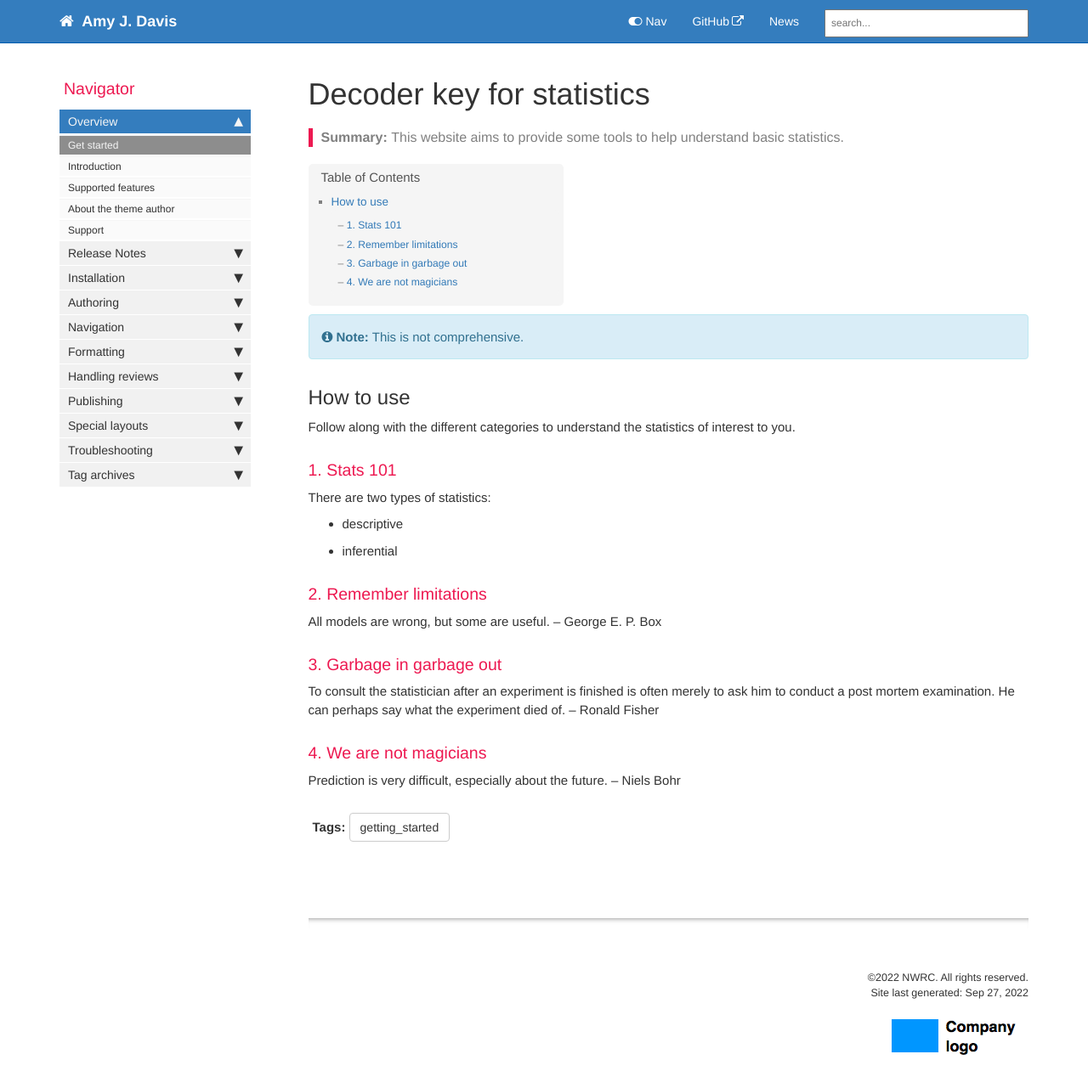
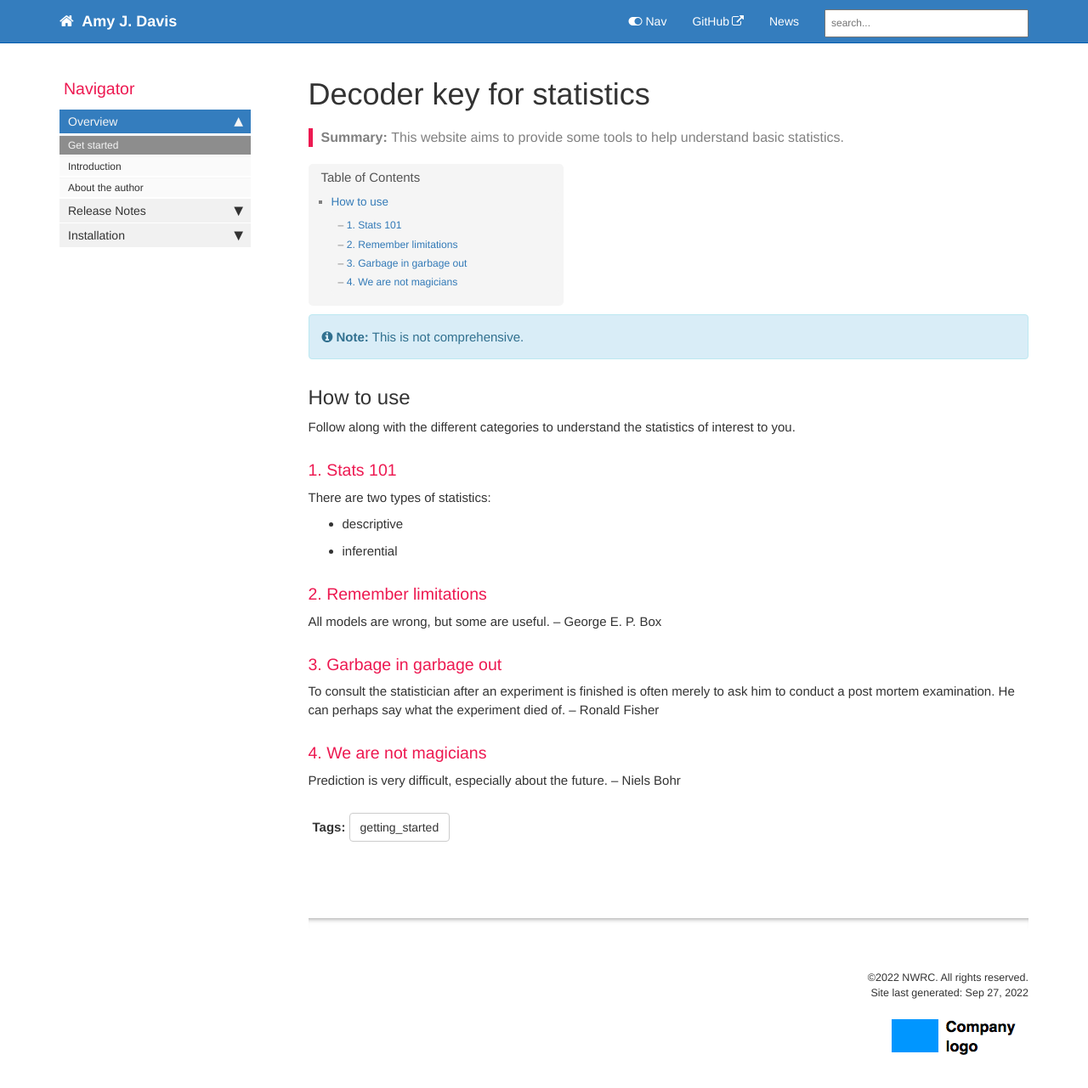
Before and after one commit to AmyJDavis/DocumentsSite, a Jekyll site: the page built from index.md, in a window 1280 px wide and 1318 px high. Shown: the top 1281 px of the window at 85% size. Built offline with Jekyll 4.4.1, drawn with Linux system fonts in a browser that asks for light colours; comment, search, counter and statistics services are not loaded; some of the changed lines change nothing that is shown.

Commit message:
Update mydoc_sidebar.yml

```diff
--- a/_data/sidebars/mydoc_sidebar.yml
+++ b/_data/sidebars/mydoc_sidebar.yml
@@ -31,16 +31,8 @@
       url: /mydoc_introduction.html
       output: web, pdf
 
-    - title: Supported features
-      url: /mydoc_supported_features.html
-      output: web, pdf
-
-    - title: About the theme author
+    - title: About the author
       url: /mydoc_about.html
-      output: web, pdf
-
-    - title: Support
-      url: /mydoc_support.html
       output: web, pdf
 
   - title: Release Notes
@@ -70,227 +62,3 @@
     - title: Install Jekyll on Windows
       url: /mydoc_install_jekyll_on_windows.html
       output: web, pdf
-
-  - title: Authoring
-    output: web, pdf
-
-    folderitems:
-    - title: Pages
-      url: /mydoc_pages.html
-      output: web, pdf
-
-    - title: Posts
-      url: /mydoc_posts.html
-      output: web, pdf
-
-    - title: Lists
-      url: /mydoc_lists.html
-      output: web, pdf
-
-    - title: Conditional logic
-      url: /mydoc_conditional_logic.html
-      output: web, pdf
-
-    - title: Content reuse
-      url: /mydoc_content_reuse.html
-      output: web, pdf
-
-    - title: Collections
-      url: /mydoc_collections.html
-      output: web, pdf
-
-    - title: WebStorm editor tips
-      url: /mydoc_webstorm_text_editor.html
-      output: web, pdf
-
-    - title: Atom editor tips
-      url: /mydoc_atom_text_editor.html
-      output: web, pdf
-
-  - title: Navigation
-    output: web, pdf
-
-    folderitems:
-    - title: Sidebar navigation
-      url: /mydoc_sidebar_navigation.html
-      output: web, pdf
-
-    - title: YAML tutorial in the context of Jekyll
-      url: /mydoc_yaml_tutorial.html
-      output: web, pdf
-
-    - title: Tags
-      url: /mydoc_tags.html
-      output: web, pdf
-
-    - title: Series
-      url: /mydoc_series.html
-      output: web, pdf
-
-  - title: Formatting
-    output: web, pdf
-
-    folderitems:
-    - title: Tooltips
-      url: /mydoc_adding_tooltips.html
-      output: web, pdf
-
-    - title: Alerts
-      url: /mydoc_alerts.html
-      output: web, pdf
-
-    - title: Icons
-      url: /mydoc_icons.html
-      output: web, pdf
-
-    - title: Images
-      url: /mydoc_images.html
-      output: web, pdf
-
-    - title: Code samples
-      url: /mydoc_code_samples.html
-      output: web, pdf
-
-    - title: Labels
-      url: /mydoc_labels.html
-      output: web, pdf
-
-    - title: Links
-      url: /mydoc_hyperlinks.html
-      output: web, pdf
-
-    - title: Navtabs
-      url: /mydoc_navtabs.html
-      output: web, pdf
-
-    - title: Tables
-      url: /mydoc_tables.html
-      output: web, pdf
-
-    - title: Syntax highlighting
-      url: /mydoc_syntax_highlighting.html
-      output: web, pdf
-
-    - title: Workflow maps
-      url: /mydoc_workflow_maps.html
-      output: web, pdf
-
-  - title: Handling reviews
-    output: web, pdf
-
-    folderitems:
-    - title: Commenting on files
-      url: /mydoc_commenting_on_files.html
-      output: web, pdf
-
-#    - title: Git collaboration
-#      url: /mydoc_git_collaboration
-#      output: web, pdf
-
-  - title: Publishing
-    output: web, pdf
-
-    folderitems:
-    - title: Build arguments
-      url: /mydoc_build_arguments.html
-      output: web, pdf
-
-    - title: Themes
-      url: /mydoc_themes.html
-      output: web, pdf
-
-    - title: Generating PDFs
-      url: /mydoc_generating_pdfs.html
-      output: web, pdf
-
-    - title: Help APIs and UI tooltips
-      url: /mydoc_help_api.html
-      output: web, pdf
-
-    - title: Search configuration
-      url: /mydoc_search_configuration.html
-      output: web, pdf
-
-    - title: iTerm profiles
-      url: /mydoc_iterm_profiles.html
-      output: web, pdf
-
-    - title: Pushing builds to server
-      url: /mydoc_push_build_to_server.html
-      output: web, pdf
-
-    - title: Publishing on Github Pages
-      url: /mydoc_publishing_github_pages.html
-      output: web, pdf
-
-  - title: Special layouts
-    output: web, pdf
-
-    folderitems:
-    - title: Knowledge-base layout
-      url: /mydoc_kb_layout.html
-      output: web, pdf
-
-    - title: Glossary layout
-      url: /mydoc_glossary.html
-      output: web, pdf
-
-    - title: FAQ layout
-      url: /mydoc_faq_layout.html
-      output: web, pdf
-
-    - title: Shuffle layout
-      url: /mydoc_shuffle.html
-      output: web, pdf
-
-  - title: Troubleshooting
-    output: web, pdf
-
-    folderitems:
-
-    - title: Troubleshooting
-      url: /mydoc_troubleshooting.html
-      output: web, pdf
-
-  - title: Tag archives
-    output: web
-    folderitems:
-
-    - title: Tag archives overview
-      url: /mydoc_tag_archives_overview.html
-      output: web
-
-      subfolders:
-      - title: Tag archive pages
-        output: web
-        subfolderitems:
-
-        - title: Formatting pages
-          url: /tag_formatting.html
-          output: web
-
-        - title: Navigation pages
-          url: /tag_navigation.html
-          output: web
-
-        - title: Content types pages
-          url: /tag_content_types.html
-          output: web
-
-        - title: Publishing pages
-          url: /tag_publishing.html
-          output: web
-
-        - title: Special layout pages
-          url: /tag_special_layouts.html
-          output: web
-
-        - title: Collaboration pages
-          url: /tag_collaboration.html
-          output: web
-
-        - title: Troubleshooting pages
-          url: /tag_troubleshooting.html
-          output: web
-
-# Copyright 2021 Google LLC
```
